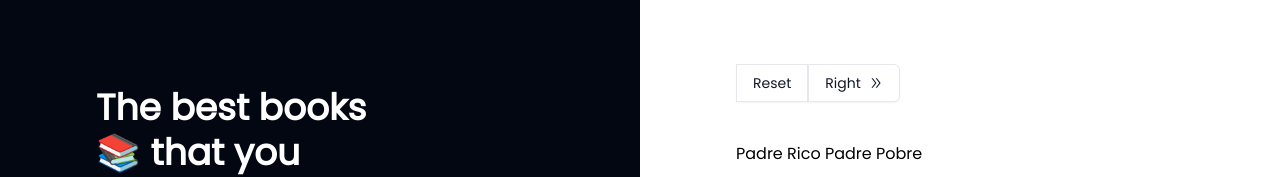
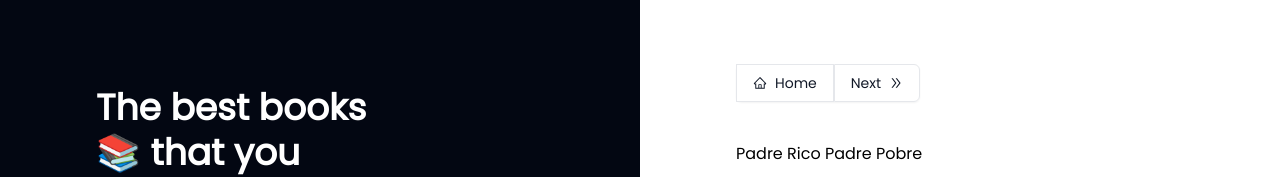
Before and after one commit to coderito/Boof, a Next.js app: page / in a window 1280 px wide. Shown: the top 177 px of the page. Built offline with nearby package versions, Linux system fonts and the light colour scheme.

Commit message:
agregando casa de react-icons

```diff
--- a/src/app/components/ButtonGroup.jsx
+++ b/src/app/components/ButtonGroup.jsx
@@ -1,33 +1,44 @@
-"use client"
+"use client";
 
-import {AiOutlineDoubleLeft,AiOutlineDoubleRight} from "react-icons/ai"
+import {
+  AiOutlineDoubleLeft,
+  AiOutlineDoubleRight,
+  AiOutlineHome,
+} from "react-icons/ai";
 
-export default function ButtonGroup({handleNavegacion, setIndiceElement, indiceElement }) {
+export default function ButtonGroup({
+  handleNavegacion,
+  setIndiceElement,
+  indiceElement,
+}) {
   return (
     <div class="inline-flex rounded-md shadow-sm" role="group">
-      {indiceElement !== 0 &&  <button
-        onClick={() => handleNavegacion(-1)}
-        type="button"
-        class="inline-flex items-center px-4 gap-2 py-2 text-sm font-medium text-gray-900 bg-white border border-gray-200 rounded-l-lg hover:bg-gray-100 hover:text-blue-700 focus:z-10 focus:ring-2 focus:ring-blue-700 focus:text-blue-700 dark:bg-gray-700 dark:border-gray-600 dark:text-white dark:hover:text-white dark:hover:bg-gray-600 dark:focus:ring-blue-500 dark:focus:text-white"
-      >
-       <AiOutlineDoubleLeft/>
-        Left
-      </button> }
+      {indiceElement !== 0 && (
+        <button
+          onClick={() => handleNavegacion(-1)}
+          type="button"
+          class="inline-flex items-center px-4 gap-2 py-2 text-sm font-medium text-gray-900 bg-white border border-gray-200 rounded-l-lg hover:bg-gray-100 hover:text-blue-700 focus:z-10 focus:ring-2 focus:ring-blue-700 focus:text-blue-700 dark:bg-gray-700 dark:border-gray-600 dark:text-white dark:hover:text-white dark:hover:bg-gray-600 dark:focus:ring-blue-500 dark:focus:text-white"
+        >
+          <AiOutlineDoubleLeft />
+          Previos
+        </button>
+      )}
 
       <button
         onClick={() => setIndiceElement(0)}
         type="button"
-        class="inline-flex items-center px-4 py-2 text-sm font-medium text-gray-900 bg-white border-t border-b border-l border-r border-gray-200 hover:bg-gray-100 hover:text-blue-700 focus:z-10 focus:ring-2 focus:ring-blue-700 focus:text-blue-700 dark:bg-gray-700 dark:border-gray-600 dark:text-white dark:hover:text-white dark:hover:bg-gray-600 dark:focus:ring-blue-500 dark:focus:text-white"
+        class="inline-flex items-center px-4 py-2 gap-2 text-sm font-medium text-gray-900 bg-white border-t border-b border-l border-r border-gray-200 hover:bg-gray-100 hover:text-blue-700 focus:z-10 focus:ring-2 focus:ring-blue-700 focus:text-blue-700 dark:bg-gray-700 dark:border-gray-600 dark:text-white dark:hover:text-white dark:hover:bg-gray-600 dark:focus:ring-blue-500 dark:focus:text-white"
       >
-        Reset
+        <AiOutlineHome />
+        Home
       </button>
       <button
-      onClick={() => handleNavegacion(1)}
+        onClick={() => handleNavegacion(1)}
         type="button"
         class="inline-flex items-center px-4 py-2 gap-2 text-sm font-medium text-gray-900 bg-white border border-gray-200 rounded-r-md hover:bg-gray-100 hover:text-blue-700 focus:z-10 focus:ring-2 focus:ring-blue-700 focus:text-blue-700 dark:bg-gray-700 dark:border-gray-600 dark:text-white dark:hover:text-white dark:hover:bg-gray-600 dark:focus:ring-blue-500 dark:focus:text-white"
       >
-        Right
-        <AiOutlineDoubleRight/>
+        Next
+        <AiOutlineDoubleRight />
       </button>
     </div>
   );
```
